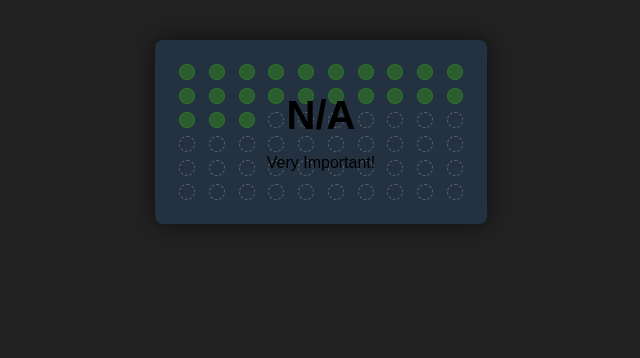
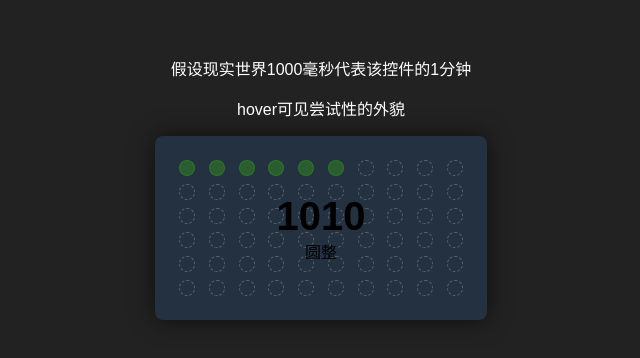
Before and after one commit to wulechuan/wlc-ui-over-react, a React (Create React App) app: page / in a window 1280 px wide. Shown: the top 358 px of the page, without its empty margins (319-959 px from the left). Built offline with nearby package versions, Linux system fonts and the light colour scheme.

Commit message:
完善的伪数据生成器

```diff
--- a/src/App.js
+++ b/src/App.js
@@ -1,32 +1,115 @@
 import React, { Component } from 'react';
 import HeroValue from './components/hero-value'
 import StatusesIn60Minutes from './components/statuses-in-60-minutes'
+
+
+const fakeDataProvider = {
+    howManyMilleSecondsMeansOneMinute: 1000,
+    errorRatio: 0.087,
+    currentMinute: NaN,
+    fakeValueIntervalIndex: NaN,
+    dataOfAllMinutes: [],
+    onInterval: undefined,
+    init(onInterval) {
+        if (typeof onInterval === 'function') {
+            this.onInterval = onInterval
+        }
+
+        this.fakeValueIntervalIndex = window.setInterval(
+            this.publishNewData.bind(this),
+            this.howManyMilleSecondsMeansOneMinute
+        )
+
+        this.clearAllDataAndStartNewHour()
+        this.publishNewData()
+    },
+    destroy() {
+        window.clearInterval(this.fakeValueIntervalIndex)
+    },
+    publishNewData() {
+        this.renewMinutesDataTill(this.currentMinute+1)
+        if (typeof this.onInterval === 'function') {
+            this.onInterval(this.dataOfAllMinutes, this.currentMinute-1)
+        }
+    },
+    clearAllDataAndStartNewHour() {
+        this.currentMinute = 0;
+        for (var i = 0; i < 60; i++) {
+            this.dataOfAllMinutes[i] = {
+                value: NaN,
+                status: 0
+            };
+        }
+    },
+    generateDataForOneMinute() {
+        const errorRatio = this.errorRatio
+        return {
+            value: generateFakeHeroValue(),
+            status: generateFakeStatus()
+        }
+
+        function generateFakeHeroValue() {
+            return Math.floor(Math.random()*3000 + 1000)
+        }
+
+        function generateFakeStatus() {
+            return Math.random() > errorRatio ? 1 : 2
+        }
+    },
+    renewMinutesDataTill(newMinute) {
+        if (this.currentMinute >= 60) {
+            this.clearAllDataAndStartNewHour()
+            this.dataOfAllMinutes[0] = this.generateDataForOneMinute()
+            this.currentMinute = 1;
+        } else {
+            for (var i = this.currentMinute; i < newMinute; i++) {
+                this.dataOfAllMinutes[i] = this.generateDataForOneMinute()
+            }
+            this.currentMinute = newMinute
+        }
+    }
+}
+
 
 class App extends Component {
     constructor () {
         super()
         this.state = {
-            heroValue: 'N/A'
+            heroValue: 'N/A',
+            statusesOfAllMinutes: []
         }
     }
 
-    updateHeroValue(newValue) {
+    componentDidMount = () => {
+        fakeDataProvider.init((...arg) => {
+            this.onDataReceived(...arg)
+        })
+    }
+
+    componentWillUnmount = () => {
+        fakeDataProvider.destroy()
+    }
+
+    onDataReceived = (...arg) => {
+        this.updateData(...arg)
+    }
+
+    updateData = (dataOfAllMinutes, latestMinuteWithData) => {
         this.setState({
-            heroValue: newValue
+            heroValue: dataOfAllMinutes[latestMinuteWithData].value,
+            statusesOfAllMinutes: dataOfAllMinutes.map(data=> {
+                return data.status
+            })
         })
     }
 
     render() {
-        let currentMinute = 19 + Math.ceil(Math.random()*20)
-        const statusOfAllMinutes = []
-        for (var i = 0; i < 60; i++) {
-            statusOfAllMinutes[i] = i > currentMinute ? 0 : (Math.random() > 0.93 ? 2 : 1);
-        }
-
         return (
             <div className="app">
+                <p className="info">假设现实世界{fakeDataProvider.howManyMilleSecondsMeansOneMinute}毫秒代表该控件的1分钟</p>
+                <p className="info">hover可见尝试性的外貌</p>
                 <StatusesIn60Minutes
-                    statuses={statusOfAllMinutes}
+                    statuses={this.state.statusesOfAllMinutes}
                     allPossibleStatusClassNames={[
                         'status-no-data',
                         'status-ok',
@@ -35,7 +118,7 @@ class App extends Component {
                     abstract={
                         <HeroValue
                             value={this.state.heroValue}
-                            description="Very Important!"
+                            description="圆整"
                         />
                     }
                 />
--- a/src/components/hero-value/hero-value.styl
+++ b/src/components/hero-value/hero-value.styl
@@ -21,7 +21,7 @@
 	}
 
 	p {
-		margin: 16px auto 0 auto;
+		margin: 0 auto;
 		font-size: 16px;
 	}
 }
--- a/src/components/statuses-in-60-minutes/statuses-in-60-minutes.jsx
+++ b/src/components/statuses-in-60-minutes/statuses-in-60-minutes.jsx
@@ -22,7 +22,7 @@ export default class StatusesIn60Minutes extends Component {
 						{
 							statusesInGroups.map((minutesGroup, gi) => {
 								return (
-									<div className="minutes-group" data-group-index={gi+1}>
+									<div className="minutes-group" data-group-index={gi+1} key={gi+1}>
 									{
 										minutesGroup.map(function(statusId, mi) {
 											const minuteIndex = gi * MINUTES_COUNT_PER_GROUP + mi + 1
--- a/src/index.css
+++ b/src/index.css
@@ -3,6 +3,10 @@ body {
   padding: 40px;
   font-family: sans-serif;
   background-color: #222;
+}
+.info {
+  text-align: center;
+  color: #fff;
 }
 .hero-value {
   margin: auto;
@@ -17,7 +21,7 @@ body {
   font-size: 40px;
 }
 .hero-value p {
-  margin: 16px auto 0 auto;
+  margin: 0 auto;
   font-size: 16px;
 }
 .statuses-in-60-minutes {
--- a/src/index.styl
+++ b/src/index.styl
@@ -5,5 +5,10 @@ body {
   background-color: #222;
 }
 
+.info {
+  text-align: center;
+  color: white;
+}
+
 @import "components/hero-value";
 @import "components/statuses-in-60-minutes";
```
